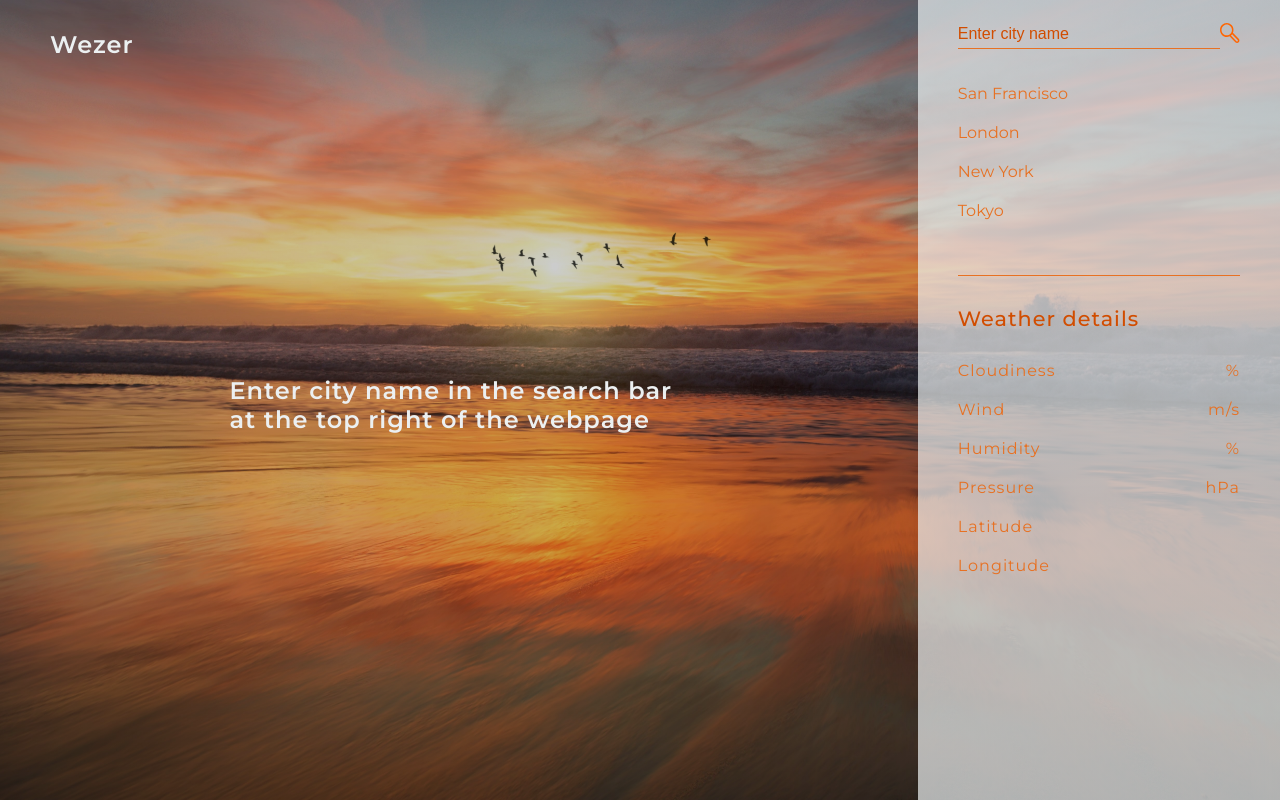
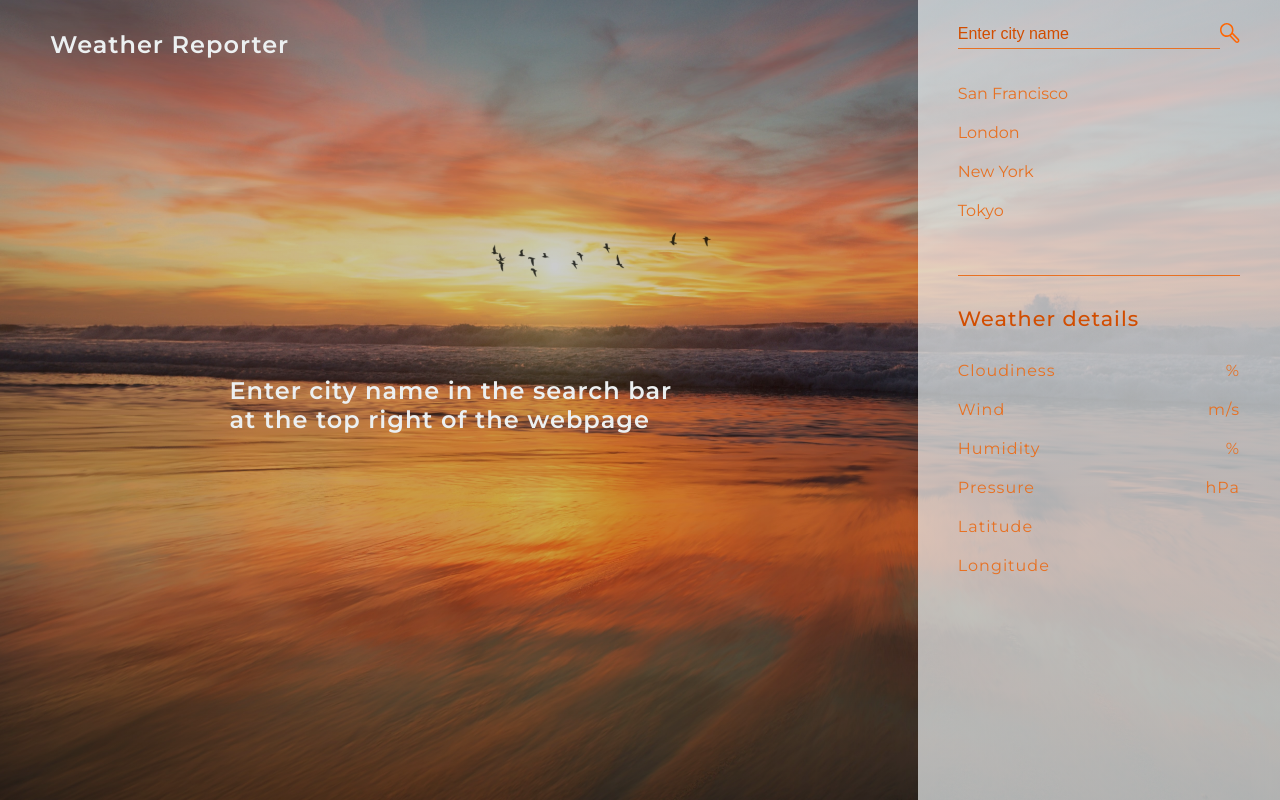
Before and after one commit to LeooHsiang/Weather-Report, a website: page public/index.html in a window 1280 px wide. Shown: the top 800 px of the page. Drawn offline with Linux system fonts and the light colour scheme; some packages are replaced by stand-ins of ours.

```diff
--- a/public/index.html
+++ b/public/index.html
@@ -44,14 +44,14 @@
     <meta name="msapplication-config" content="img/browserconfig.xml" />
     <meta name="theme-color" content="#ffffff" />
 
-    <title>Wezer</title>
+    <title>Weather Reporter</title>
   </head>
 
   <body>
     <header>
       <div class="hero-section">
         <div class="logo">
-          <h2>Wezer</h2>
+          <h2>Weather Reporter</h2>
         </div>
         <div class="hint">
           <h2 id="hintText">
```
